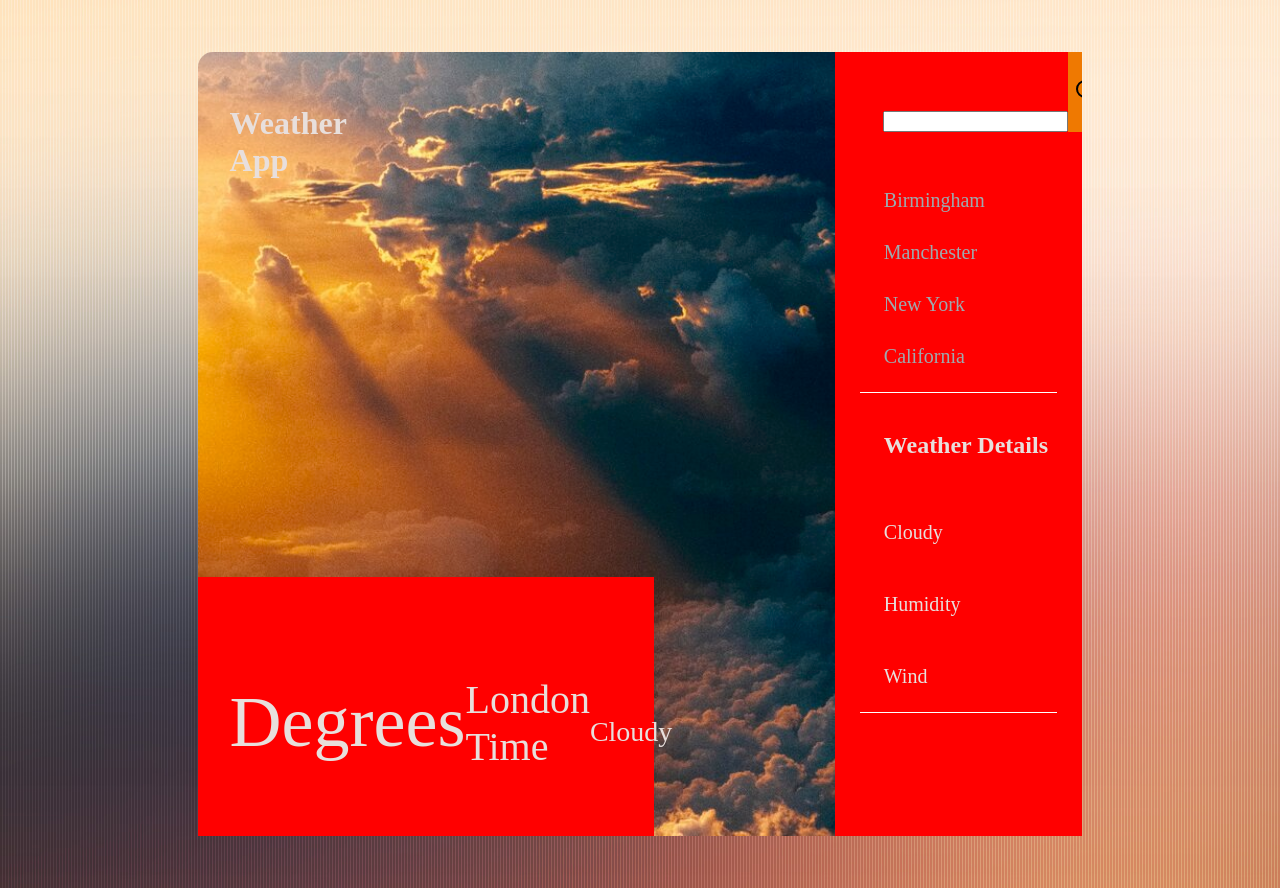
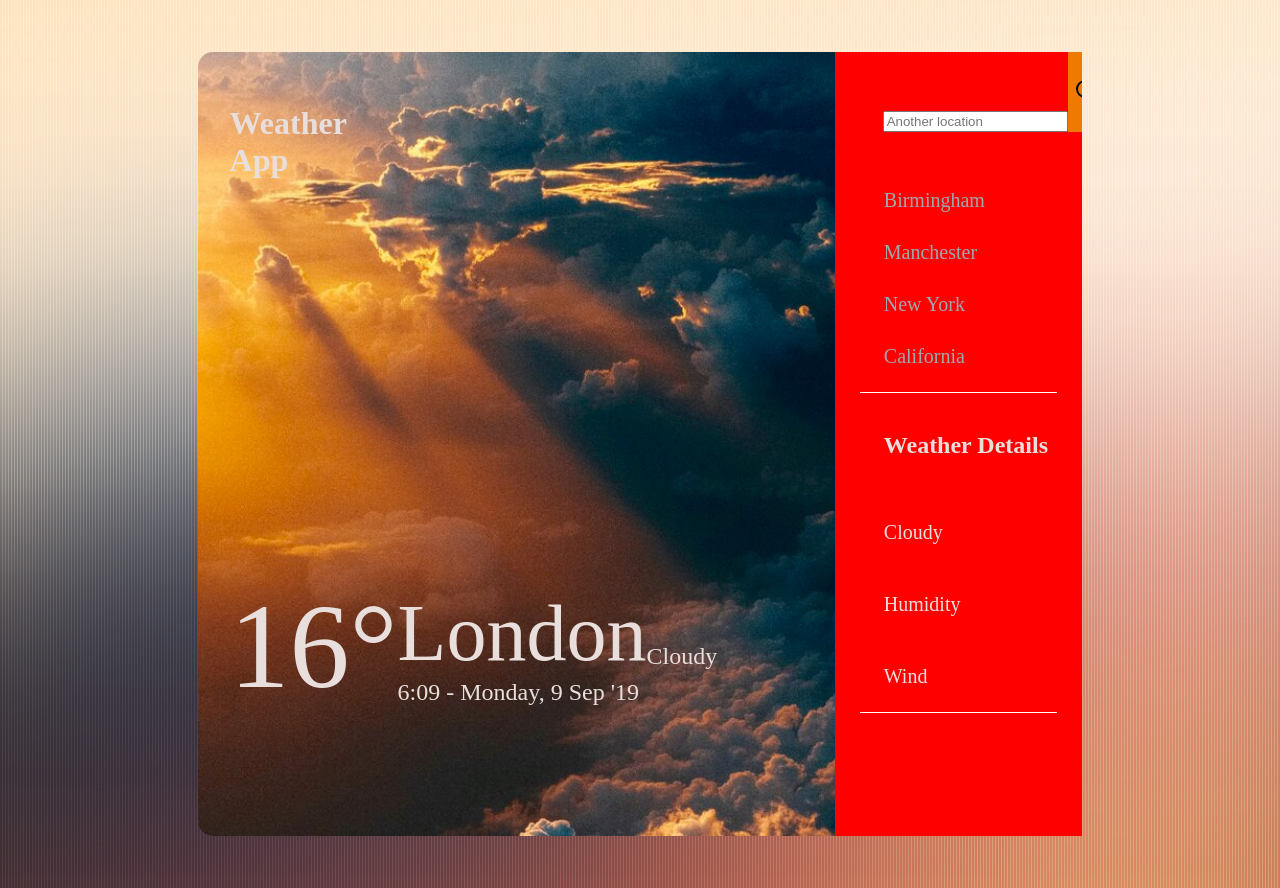
Before and after one commit to OptimisticTrousers/weather-app, a plain HTML site: page index.html in a window 1280 px wide. Drawn offline with Linux system fonts and the light colour scheme; no server answers; files whose address does not match are found by name.

Commit message:
Increasing font-size

```diff
--- a/index.html
+++ b/index.html
@@ -12,10 +12,10 @@
     <main>
       <h1>Weather App</h1>
       <div class="overview">
-        <p>Degrees</p>
+        <p>16°</p>
         <div class="location">
           <p>London</p>
-          <p>Time</p>
+          <p>6:09 - Monday, 9 Sep '19</p>
         </div>
         <div class="weather-type">
           <img>
@@ -26,9 +26,9 @@
         <form>
           <div>
             <label for="zip">
-              <input type="number" name="zip" id="zip" />
+              <input type="number" name="zip" id="zip" placeholder="Another location"/>
             </label>
-            <button type="submit"><img src="./images/search.svg" /></button>
+            <button type="button"><img src="./svg/search.svg" /></button>
           </div>
         </form>
         <div class="recent-location">
--- a/main.js
+++ b/main.js
@@ -1 +1 @@
-(()=>{"use strict";const e="ee8c332cbd72a23de5f8e2a32d0e2337";((t,a="US")=>{fetch(`http://api.openweathermap.org/geo/1.0/zip?zip=${t},${a}&appid=${e}`).then((e=>e.json())).then((t=>{const a=t.lat,n=t.lon;((t,a,n="imperial",o="en")=>{fetch(`https://api.openweathermap.org/data/2.5/weather?lat=${t}&units=${n}&lang=${o}&lon=${a}&appid=${e}`).then((e=>e.json())).then((e=>console.log(e)))})(a,n),function(t,a){fetch(`https://api.openweathermap.org/data/2.5/forecast?lat=${t}&lon=${a}&appid=${e}`).then((e=>e.json())).then((e=>console.log(e)))}(a,n)}))})("07087")})();
+(()=>{"use strict";const e="ee8c332cbd72a23de5f8e2a32d0e2337",t=(t,n="US")=>{fetch(`http://api.openweathermap.org/geo/1.0/zip?zip=${t},${n}&appid=${e}`).then((e=>e.json())).then((t=>{const n=t.lat,o=t.lon;((t,n,o="imperial",a="en")=>{fetch(`https://api.openweathermap.org/data/2.5/weather?lat=${t}&units=${o}&lang=${a}&lon=${n}&appid=${e}`).then((e=>e.json())).then((e=>console.log(e)))})(n,o),function(t,n){fetch(`https://api.openweathermap.org/data/2.5/forecast?lat=${t}&lon=${n}&appid=${e}`).then((e=>e.json())).then((e=>console.log(e)))}(n,o)}))};document.querySelector("button").addEventListener("click",(()=>{const e=document.querySelector("input");console.log(t(e.value))})),t("07087")})();
--- a/style.css
+++ b/style.css
@@ -40,7 +40,6 @@ div.overview {
   justify-content: space-evenly;
   align-items: center;
   grid-area: overview;
-  background-color: red;
   width: 100%;
   padding-left: 2rem;
   padding-top: 2rem;
@@ -50,16 +49,16 @@ div.info p {
   font-size: 20px;
 }
 div.overview > p:nth-child(1) {
-  font-size: 72px;
+  font-size: 120px;
 }
-.location > p {
+.location > p:nth-child(1) {
   margin: 0;
-  font-size: 40px;
+  font-size: 80px;
 }
 
-.weather-type > p {
+.weather-type > p, .location > p:nth-child(2){
   margin: 0;
-  font-size: 28px;
+  font-size: 24px;
 }
 h1 {
   grid-area: title;
```
Also changed, not shown: svg/search.svg (renamed from images/search.svg).
